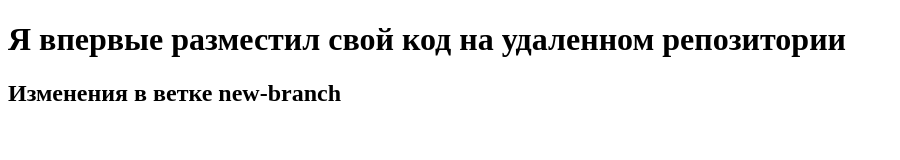
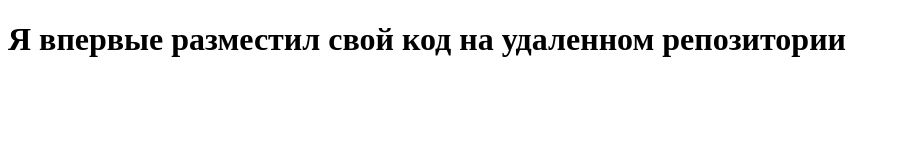
Before and after one commit to ifeelfuckinggoooodmaaaan/mytoken, a plain HTML site: page index.html in a window 1280 px wide. Shown: the whole page, without its empty margins (0-900 px from the left). Drawn offline with Linux system fonts and the light colour scheme.

Commit message:
Revert "new branch izm 2"
This reverts commit 8345a721acd182ea1a6e45fb2bfd08bdd41d0176.

```diff
--- a/index.html
+++ b/index.html
@@ -7,6 +7,5 @@
 </head>
 <body>
     <h1>Я впервые разместил свой код на удаленном репозитории</h1>
-    <h2>Изменения в ветке new-branch</h2>
 </body>
 </html>
```
